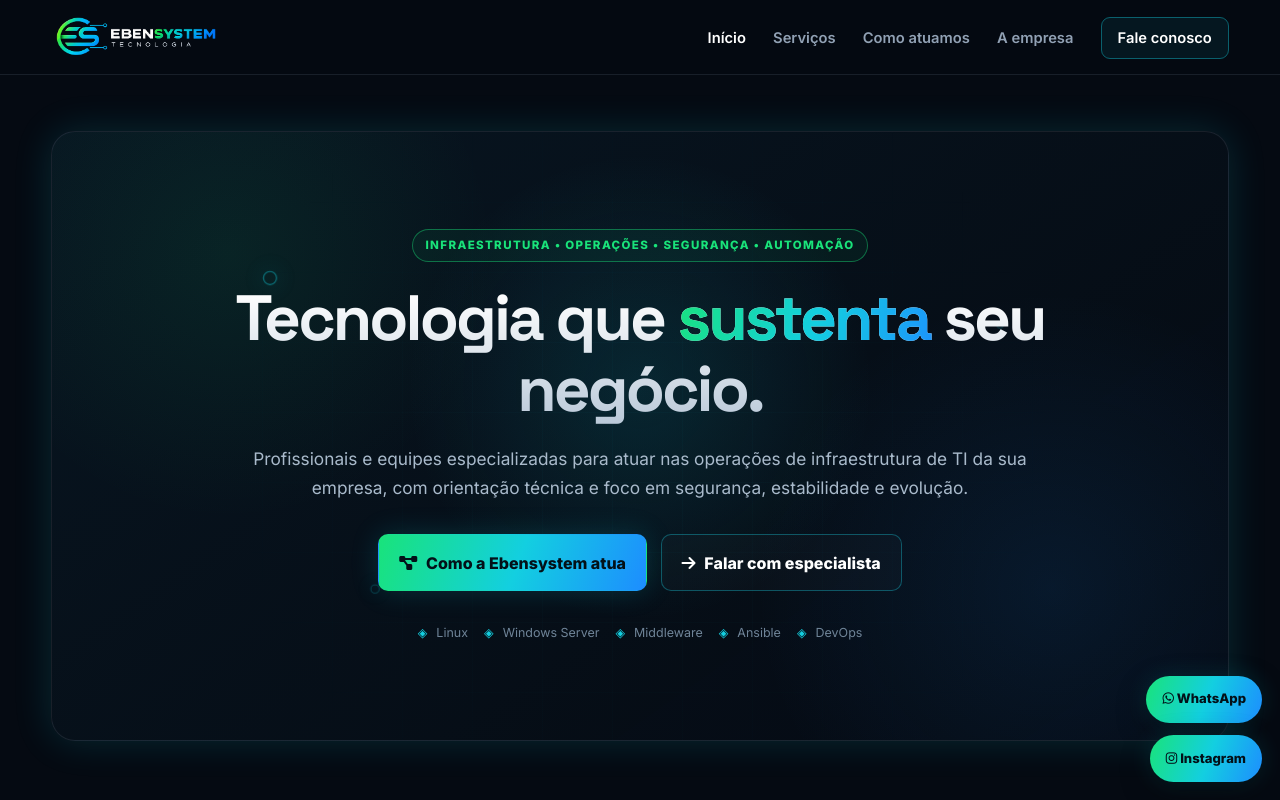
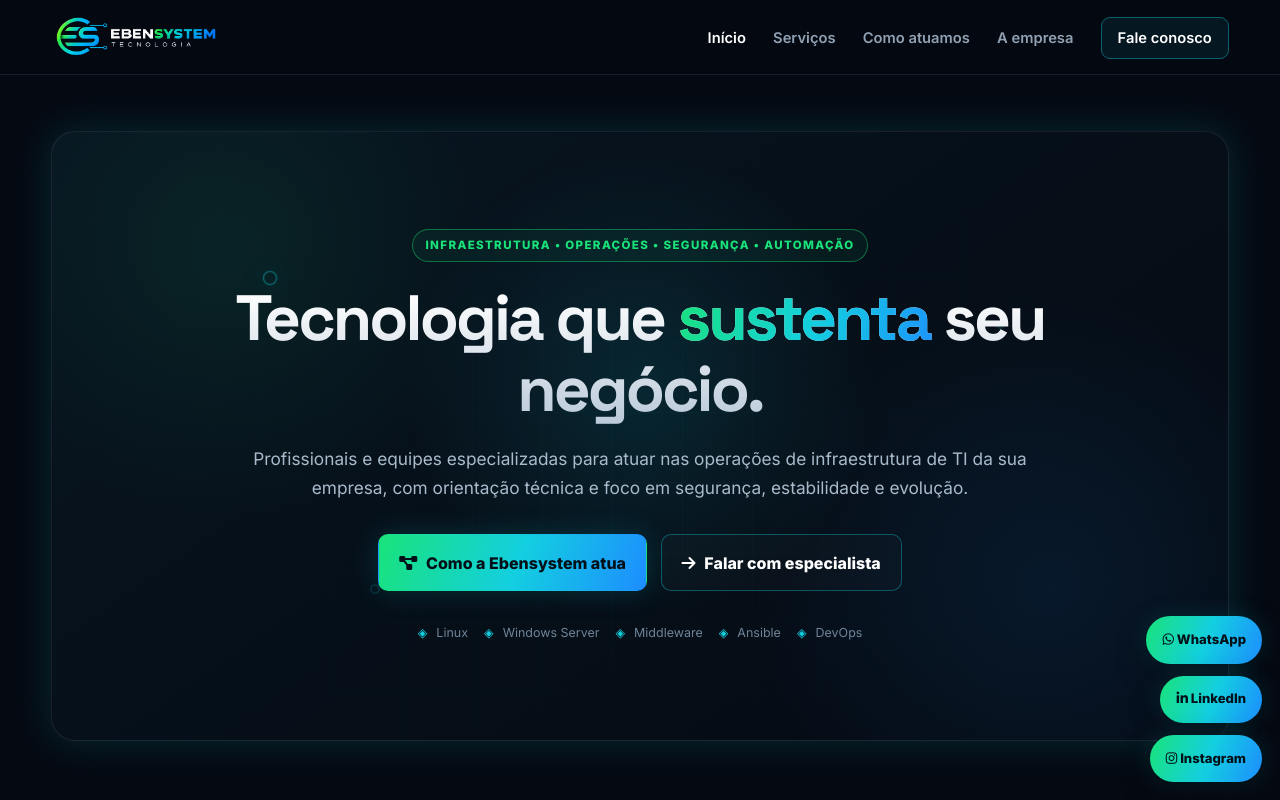
Before and after one commit to ebensystem/site, a plain HTML site: page index.html in a window 1280 px wide. Shown: the top 800 px of the page. Drawn offline with Linux system fonts and the light colour scheme.

Commit message:
Enhance accessibility of floating buttons
Added aria-label attributes for accessibility and reorganized floating button section.

```diff
--- a/index.html
+++ b/index.html
@@ -484,9 +484,23 @@
     target="_blank"
     rel="noopener noreferrer"
     title="Falar com a Ebensystem pelo WhatsApp"
+    aria-label="WhatsApp da Ebensystem"
   >
     <i class="fa-brands fa-whatsapp"></i>
     <span>WhatsApp</span>
+  </a>
+
+  <!-- LinkedIn -->
+  <a
+    class="btn-flutuante btn-linkedin"
+    href="https://www.linkedin.com/company/ebensystem/"
+    target="_blank"
+    rel="noopener noreferrer"
+    title="Siga a Ebensystem no LinkedIn"
+    aria-label="LinkedIn da Ebensystem"
+  >
+    <i class="fa-brands fa-linkedin-in"></i>
+    <span>LinkedIn</span>
   </a>
 
   <!-- Instagram -->
@@ -496,6 +510,7 @@
     target="_blank"
     rel="noopener noreferrer"
     title="Siga a Ebensystem no Instagram"
+    aria-label="Instagram da Ebensystem"
   >
     <i class="fa-brands fa-instagram"></i>
     <span>Instagram</span>
```
Lines whose indentation alone changed are shown as unchanged.
